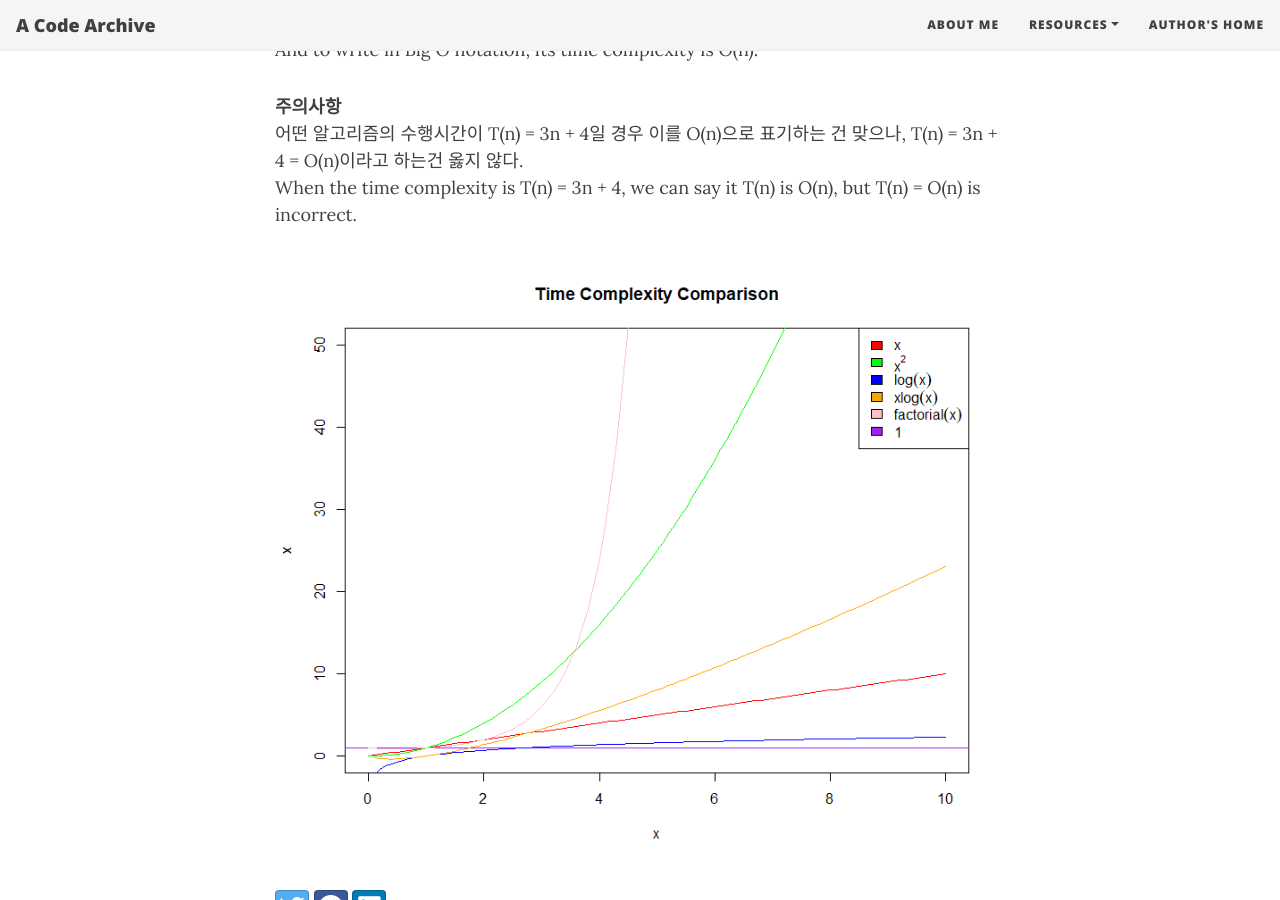
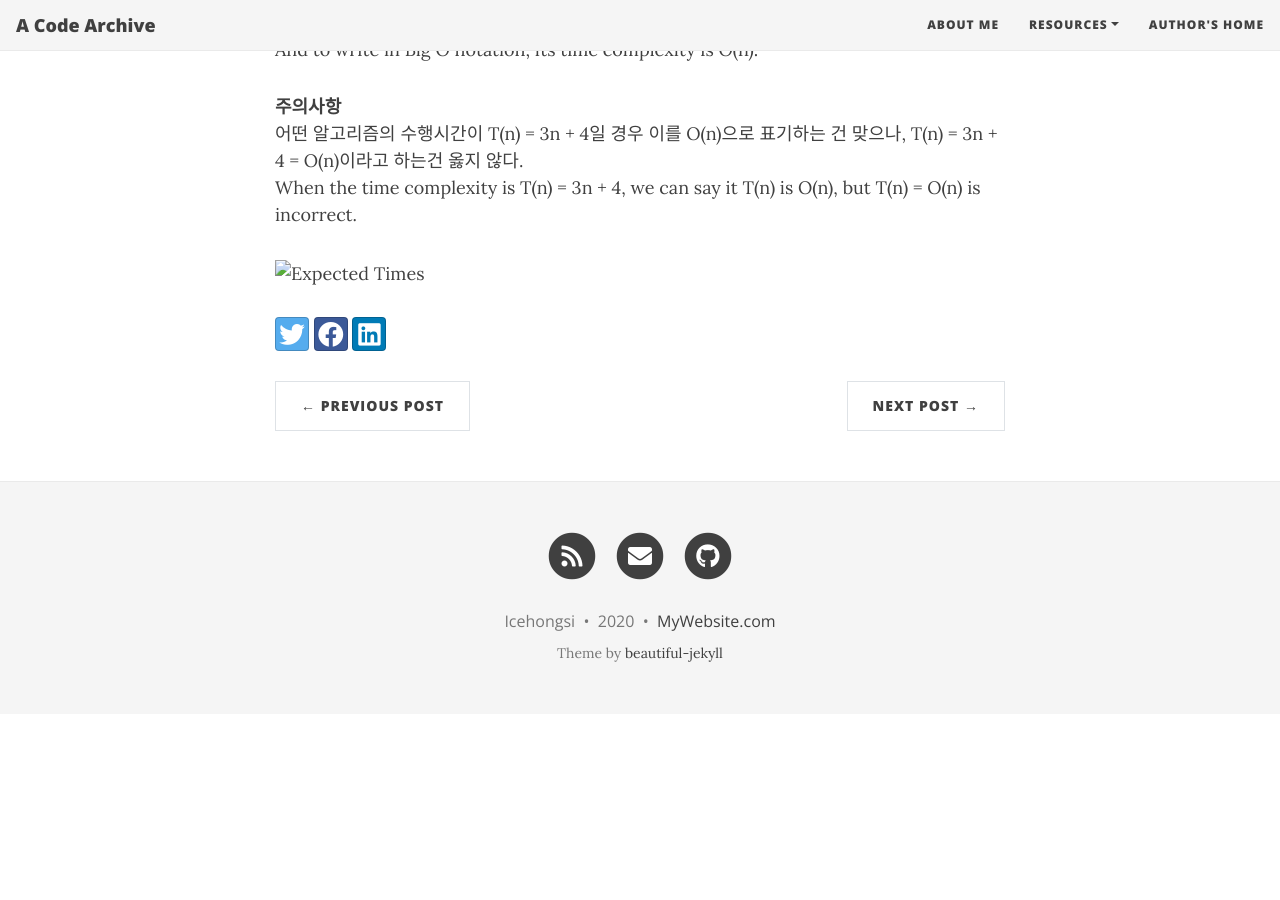
Before and after one commit to icehongsi/icehongsi.github.io, a Jekyll site: the page built from _posts/datastructure/2020-06-28-Time Complexity.md, in a window 1280 px wide and 900 px high, scrolled down 1710 px. Built offline with Jekyll 4.4.1, drawn with Linux system fonts in a browser that asks for light colours; nearby versions of some CDN libraries; after the commit the page ends 2424 px from its top, so only the background shows below that.

Commit message:
Update 2020-06-28-Time Complexity.md

```diff
--- a/_posts/datastructure/2020-06-28-Time Complexity.md
+++ b/_posts/datastructure/2020-06-28-Time Complexity.md
@@ -48,4 +48,4 @@
 어떤 알고리즘의 수행시간이 T(n) = 3n + 4일 경우 이를 O(n)으로 표기하는 건 맞으나, T(n) = 3n + 4 = O(n)이라고 하는건 옳지 않다.
 When the time complexity is T(n) = 3n + 4, we can say it T(n) is O(n), but T(n) = O(n) is incorrect.
 
-![Expected Times](http://github.com/icehongsi/icehongsi.github.io/blob/master/assets/img/timecomplexity.png)
+![Expected Times](icehongsi.github.io/blob/master/assets/img/timecomplexity.png)
```
